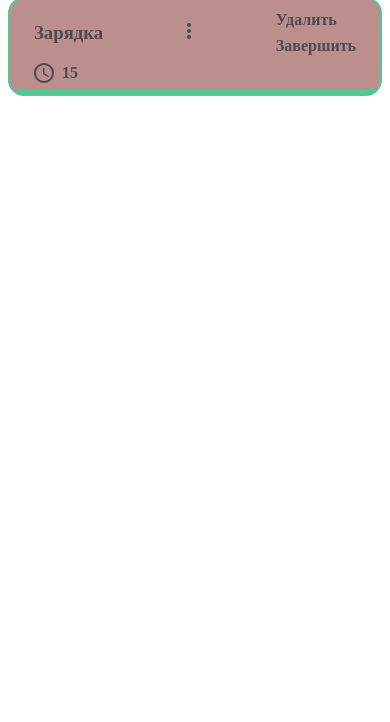
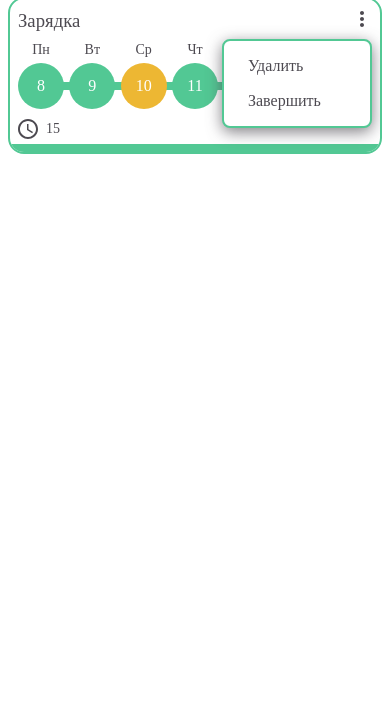
Before and after one commit to ArturWD/HabitBuilderUI, a website: page app/index.html in a window 390 px wide. Shown: the part 122-844 px from the top of the page. Drawn offline with nearby package versions, Linux system fonts and the light colour scheme; files that its build step writes are made by us from their sources.

Commit message:
responsive card

```diff
--- a/app/index.html
+++ b/app/index.html
@@ -115,10 +115,40 @@
                         </button>
                         <div class="card__more-menu more-menu">
                             <h4 class="more-menu__item">Удалить</h4>
-                            <h4 class="more-enu__item">Завершить</h4>
+                            <h4 class="more-menu__item">Завершить</h4>
                         </div>
                     </div>
                     <div class="card__week week">
+						<div class="day day--success day--with-name">
+							<h5 class="day__date">8</h5>
+							<h5 class="day__name">Пн</h5>
+						</div>
+
+                   		<div class="day day--success day--with-name">
+							<h5 class="day__date">9</h5>
+							<h5 class="day__name">Вт</h5>
+						</div>
+
+                  		<div class="day day--skip day--with-name">
+							<h5 class="day__date">10</h5>
+							<h5 class="day__name">Ср</h5>
+						</div>
+                  		<div class="day day--success day--with-name">
+							<h5 class="day__date">11</h5>
+							<h5 class="day__name">Чт</h5>
+						</div>
+                  		<div class="day day--fail day--note day--with-name">
+							<h5 class="day__date">12</h5>
+							<h5 class="day__name">Пт</h5>
+						</div>
+                  		<div class="day day--success day--with-name">
+							<h5 class="day__date">13</h5>
+							<h5 class="day__name">Сб</h5>
+						</div>
+                  		<div class="day day--success day--with-name">
+							<h5 class="day__date">14</h5>
+							<h5 class="day__name">Вс</h5>
+						</div>
 
                     </div>
                     <div class="card__chain-count chain-count">
--- a/app/scss/1-base/_general-styles.scss
+++ b/app/scss/1-base/_general-styles.scss
@@ -15,3 +15,6 @@ a{
         color: $textmain;
     }
 }
+h1, h2, h3, h4 ,h5 , h6{
+	font-weight: normal;
+}
--- a/app/scss/2-modules/_card.scss
+++ b/app/scss/2-modules/_card.scss
@@ -3,14 +3,17 @@
     border: 2px solid $maingreen;
     overflow: hidden;
     padding: 8px 24px;
-    background-color: rosybrown;
     position: relative;
 
+	@media (max-width: $phone){
+		padding: 4px 8px;
+	}
 
     &__header{
         display: flex;
         justify-content: space-between;
         align-items: center;
+		position: relative;
     }
     &__more-button{
         border: none;
@@ -30,14 +33,19 @@
         position: absolute;
         bottom: 0;
         left: 0;
-        height: 4px;
+        height: 8px;
         background-color: $maingreen;
         width: 100%;
     }
 
 }
 .chain-count{
+	margin-top: 8px;
+	margin-bottom: 8px;
     &__watch{
         margin-right: 8px;
     }
+	&__days{
+		font-size: 14px;
+	}
 }
--- /dev/null
+++ b/app/scss/2-modules/_day.scss
@@ -0,0 +1,131 @@
+
+
+.day{
+	width: 10%;
+	height: 0;
+	padding-top: 10%;
+	border-radius: 50%;
+	position: relative;
+	margin-top: 16px;
+	cursor: pointer;
+
+	@media (max-width: $tablet){
+		width: 11%;
+		padding-top: 11%;
+	}
+	@media (max-width: $phone){
+		width: 13%;
+		padding-top: 13%;
+	}
+
+	&--with-name{
+		margin-top: 24px;
+	}
+	&--success{
+		background-color: $maingreen;
+		transition: $statetransition;
+
+
+		&:hover{
+			background-color: darken($maingreen, 7);
+		}
+
+		&:not(:last-child):before{
+			content: '';
+			display: block;
+			position: absolute;
+			height: 8px;
+			width: 100%;
+			background-color: $maingreen;
+			left: 80%;
+			top: 50%;
+			transform: translateY(-50%);
+			z-index: -1;
+		}
+	}
+	&--fail{
+		background-color: $red;
+		transition: $statetransition;
+		&:hover{
+			background-color: darken($red, 7);
+		}
+	}
+	&--unmarked{
+		background-color: $textlight;
+		transition: $statetransition;
+		&:hover{
+			background-color: darken($textlight, 7);
+		}
+	}
+	&--skip{
+		background-color: $orange;
+		transition: $statetransition;
+		&:hover{
+			background-color: darken($orange, 7);
+		}
+
+
+		&:not(:last-child):before{
+			content: '';
+			display: block;
+			position: absolute;
+			height: 8px;
+			width: 100%;
+			background-color: $maingreen;
+			left: 80%;
+			top: 50%;
+			transform: translateY(-50%);
+			z-index: -1;
+		}
+	}
+	&--note{
+
+		&:before{
+			content: '';
+			display: block;
+			position: absolute;
+			width: 100%;
+			height: 100%;
+			border-radius: 50%;
+			background-color: transparent;
+			top: 0;
+			left: 0;
+			border: 4px solid $blue;
+		}
+	}
+	&--today{
+
+		&:before{
+			content: '';
+			display: block;
+			position: absolute;
+			width: 100%;
+			height: 100%;
+			border-radius: 50%;
+			background-color: transparent;
+			top: 0;
+			left: 0;
+			border: 4px solid $red;
+		}
+	}
+	&__name{
+		position: absolute;
+		left: 50%;
+		top: -25px;
+		transform: translate(-50%);
+		font-size: 14px;
+	}
+	&__date{
+		position: absolute;
+		left: 50%;
+		top: 50%;
+		transform: translate(-50%, -50%);
+		color: $background;
+		font-size: 20px;
+
+		@media (max-width: $tablet){
+			font-size: 16px;
+		}
+	}
+
+}
--- a/app/scss/2-modules/_header.scss
+++ b/app/scss/2-modules/_header.scss
@@ -9,6 +9,7 @@
     position: fixed;
 	border-bottom: 1px solid rgba($textlight, .3);
 	transition: $statetransition;
+	z-index: 2;
 
 	&--scrolled{
 		box-shadow: 0px 2px 6px rgba($textlight, .4);
@@ -83,6 +84,7 @@
 	clip-path: circle(0% at 100% 0%);
 	transition: all 600ms cubic-bezier(0.11, 0.86, 0.65, 1.27);
 	opacity: 0;
+
 
 	&--open{
 		clip-path: circle(500px at 100% 0%);
--- /dev/null
+++ b/app/scss/2-modules/_more-menu.scss
@@ -0,0 +1,27 @@
+.more-menu{
+	position: absolute;
+	right: 0;
+	top: 100%;
+	z-index: 2;
+	padding: 8px 0;
+	border-radius: 8px;
+	background-color: $background;
+	border: 2px solid $maingreen;
+	min-width: 150px;
+	box-shadow: 0px 4px 15px rgba($textmain, .7);
+	transition: $statetransition;
+
+
+	&__item{
+		padding: 4px 24px;
+		cursor: pointer;
+		&:hover{
+			background-color: $lightgreen;
+		}
+	}
+
+	&--open{
+
+	}
+
+}
--- /dev/null
+++ b/app/scss/2-modules/_week.scss
@@ -0,0 +1,4 @@
+.week{
+	display: flex;
+	justify-content: space-between;
+}
--- a/app/scss/2-modules/modules.scss
+++ b/app/scss/2-modules/modules.scss
@@ -1,3 +1,6 @@
 @import "header";
 @import "sidebar";
 @import "card";
+@import "more-menu";
+@import "day";
+@import "week";
```
